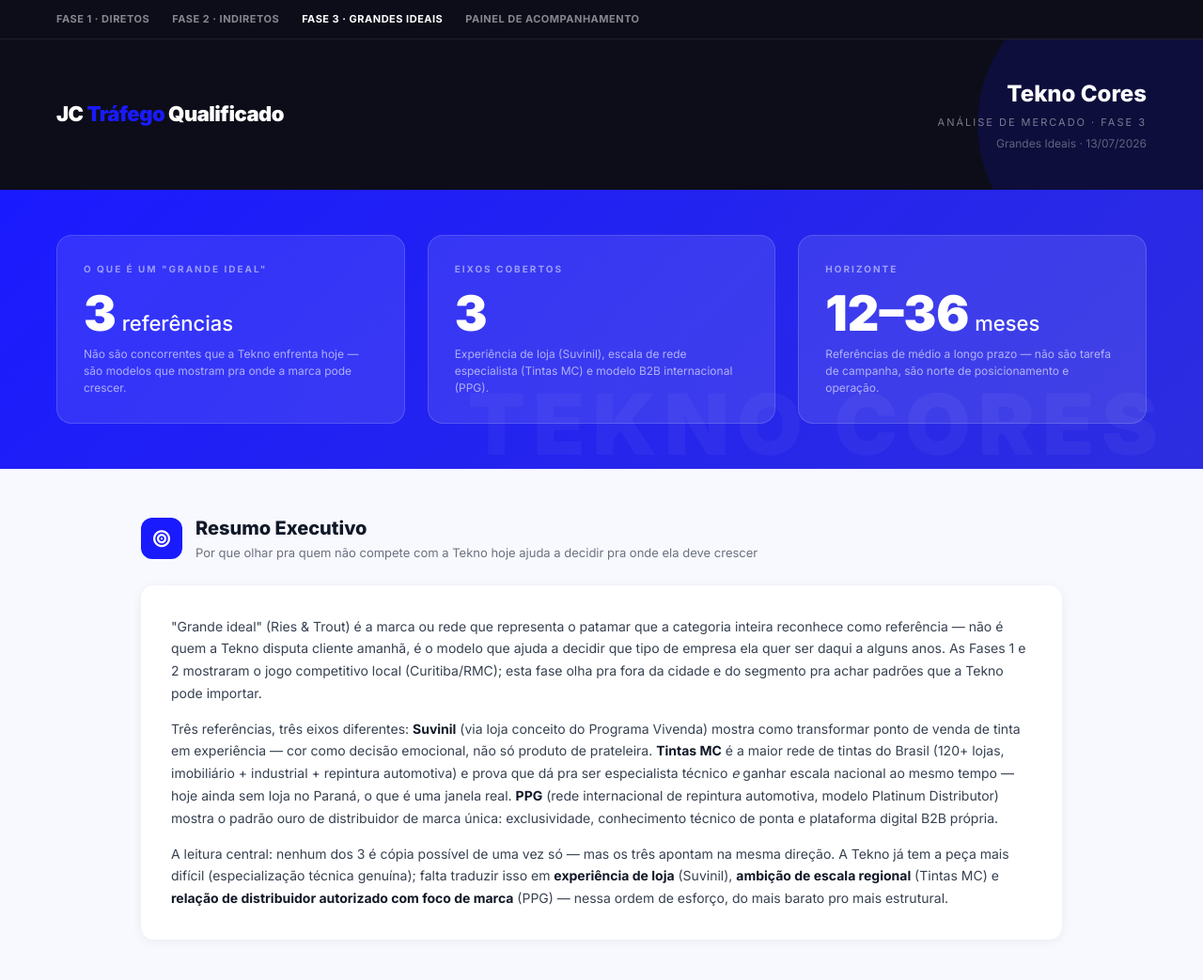
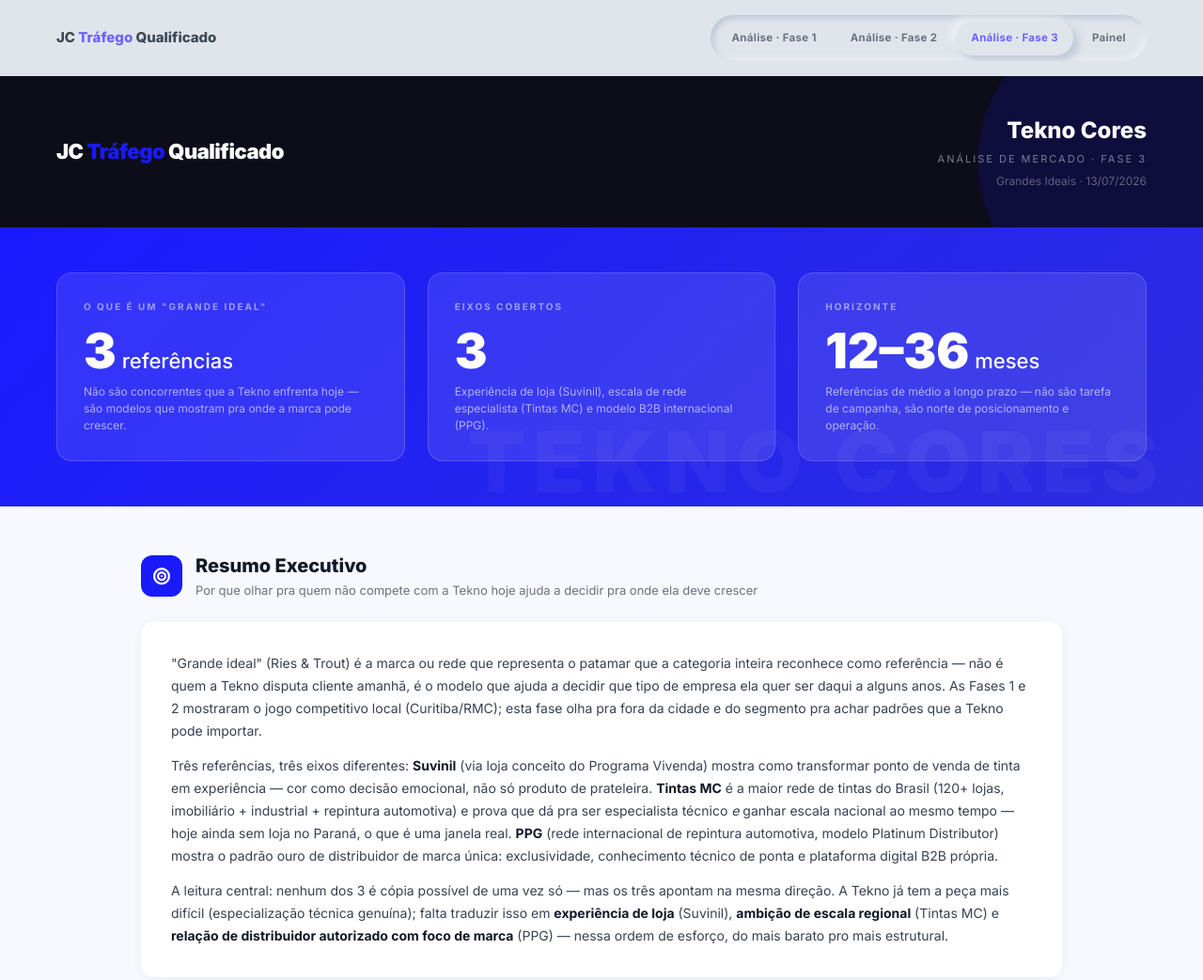
Before and after one commit to jctrafegoqualificado-dev/teknocores-analise, a plain HTML site: page fase3-grandes-ideais.html in a window 1280 px wide. Shown: the top 1043 px of the page at 94% size. Drawn offline with Linux system fonts and the light colour scheme.

Commit message:
Atualiza nav para pill neumorphism (consistencia com o painel)

```diff
--- a/fase3-grandes-ideais.html
+++ b/fase3-grandes-ideais.html
@@ -142,20 +142,27 @@
   .ph::after{font-size:48px}
 }
 
-.ntop{background:#0d0d1a;padding:12px 60px;display:flex;gap:24px;border-bottom:1px solid rgba(255,255,255,.08);flex-wrap:wrap}
-.ntop-a{color:rgba(255,255,255,.5);text-decoration:none;font-size:11px;font-weight:700;letter-spacing:.5px;text-transform:uppercase}
-.ntop-a.active,.ntop-a:hover{color:#fff}
-@media (max-width:820px){.ntop{padding:12px 24px}}
+.nav-wrap{background:#E0E5EC;padding:16px 60px;display:flex;align-items:center;justify-content:space-between;gap:20px;flex-wrap:wrap}
+.nav-logo{font-weight:800;font-size:15px;color:#3D4852;white-space:nowrap}
+.nav-logo span{color:#6C63FF}
+.nav-pill-group{display:flex;gap:4px;background:#E0E5EC;padding:6px;border-radius:9999px;box-shadow:inset 3px 3px 6px rgba(163,177,198,.6),inset -3px -3px 6px rgba(255,255,255,.5);max-width:100%;overflow-x:auto}
+.nav-pill{padding:10px 16px;border-radius:9999px;font-size:11.5px;font-weight:700;letter-spacing:.3px;color:#6B7280;text-decoration:none;white-space:nowrap;transition:box-shadow .3s ease-out,color .3s ease-out;display:flex;align-items:center}
+.nav-pill:hover{color:#3D4852}
+.nav-pill.active{background:#E0E5EC;box-shadow:5px 5px 10px rgba(163,177,198,.6),-5px -5px 10px rgba(255,255,255,.5);color:#6C63FF}
+@media (max-width:820px){.nav-wrap{padding:16px 24px}}
 </style>
 </head>
 <body>
 
 <!-- NAV -->
-<div class="ntop">
-  <a href="./index.html" class="ntop-a">Fase 1 · Diretos</a>
-  <a href="./fase2-concorrentes-indiretos.html" class="ntop-a">Fase 2 · Indiretos</a>
-  <a href="./fase3-grandes-ideais.html" class="ntop-a active">Fase 3 · Grandes Ideais</a>
-  <a href="./painel-acompanhamento.html" class="ntop-a">Painel de Acompanhamento</a>
+<div class="nav-wrap">
+  <div class="nav-logo">JC <span>Tráfego</span> Qualificado</div>
+  <nav class="nav-pill-group">
+    <a href="./index.html" class="nav-pill">Análise · Fase 1</a>
+    <a href="./fase2-concorrentes-indiretos.html" class="nav-pill">Análise · Fase 2</a>
+    <a href="./fase3-grandes-ideais.html" class="nav-pill active">Análise · Fase 3</a>
+    <a href="./painel-acompanhamento.html" class="nav-pill">Painel</a>
+  </nav>
 </div>
 
 <!-- HEADER -->
```
